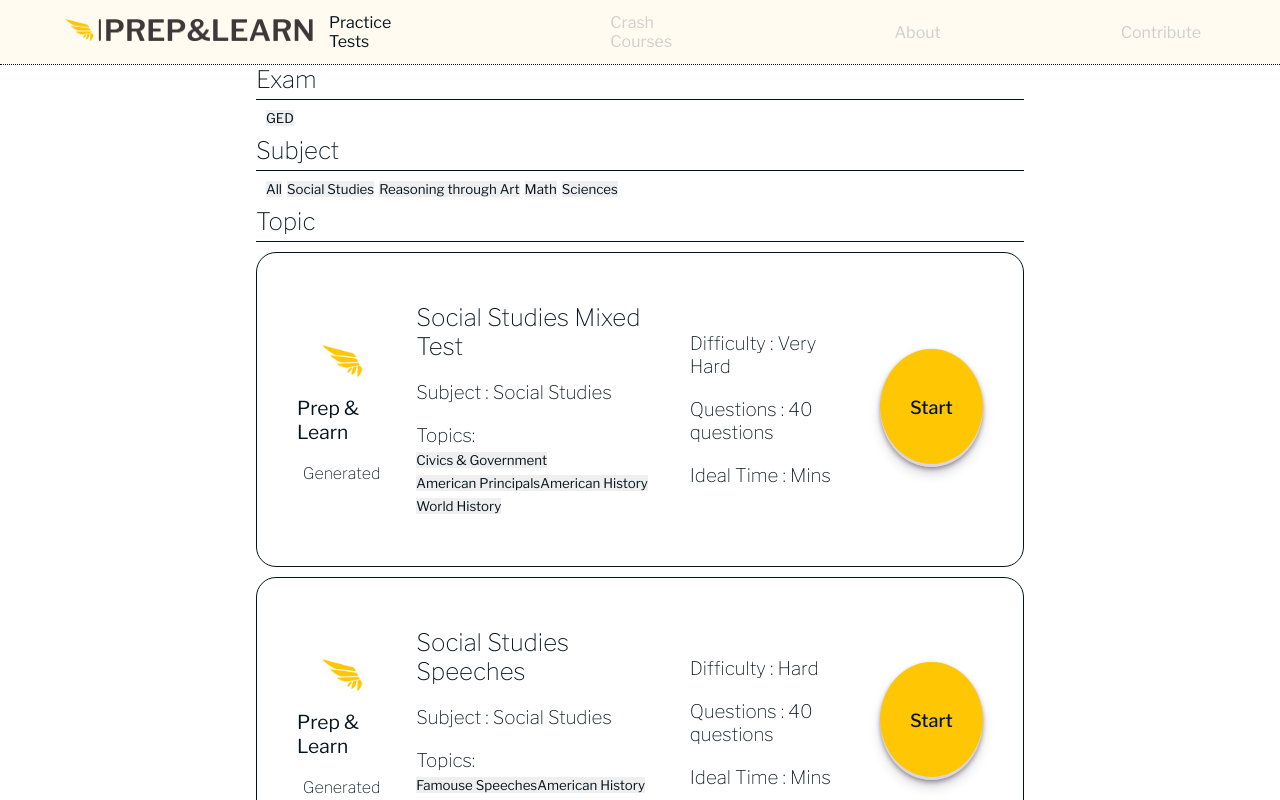
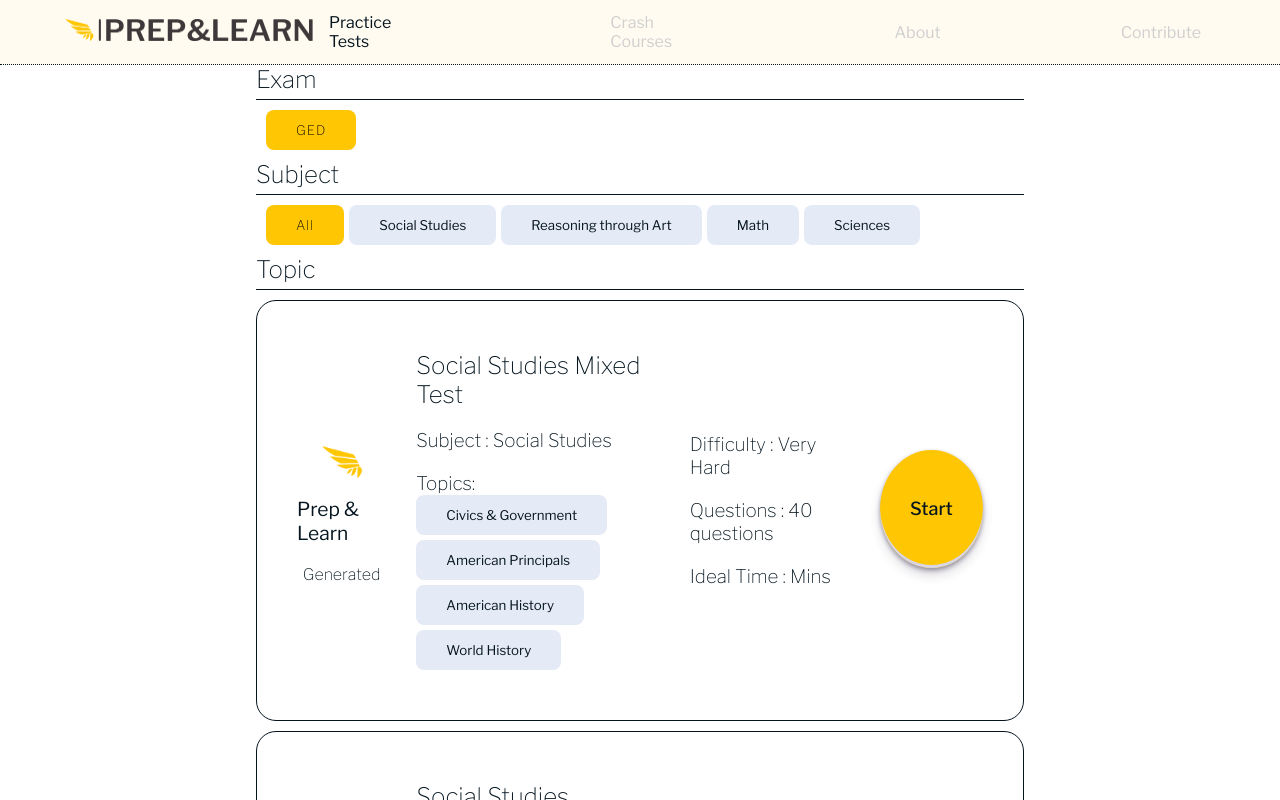
Before and after one commit to minkhaung-mkks/prep-learn, a Next.js app: page /practices in a window 1280 px wide. Shown: the top 800 px of the page. Built offline with nearby package versions, Linux system fonts and the light colour scheme.

Commit message:
Summary Page css

```diff
--- a/styles/global.css
+++ b/styles/global.css
@@ -121,3 +121,104 @@ a {
     color: #cfcfcf;
     pointer-events: none;
 }
+
+.selector_btn {
+    color: var(--text);
+    padding: 12px 30px;
+    border: none;
+    background-color: var(--secondary);
+    border-radius: 8px;
+    -webkit-border-radius: 8px;
+    -moz-border-radius: 8px;
+    -ms-border-radius: 8px;
+    -o-border-radius: 8px;
+    cursor: pointer;
+    transition: 0.2s ease-out all;
+    -webkit-transition: 0.2s ease-out all;
+    -moz-transition: 0.2s ease-out all;
+    -ms-transition: 0.2s ease-out all;
+    -o-transition: 0.2s ease-out all;
+
+}
+
+.selector_btn:hover,
+.selected_selector_btn {
+    background-color: var(--primary);
+    color: rgb(0, 0, 0);
+    font-weight: 100;
+    text-rendering: optimizeLegibility;
+    letter-spacing: 1px;
+}
+
+.topics_box {
+    display: flex;
+    gap: 5px;
+    flex-wrap: wrap;
+}
+
+.summary_card {
+    width: 60%;
+    max-width: 980px;
+    height: 35vh;
+    padding: 0px 20px;
+    position: absolute;
+    display: flex;
+    justify-content: space-around;
+    top: 50%;
+    left: 50%;
+    transform: translate(-50%, -50%);
+    -webkit-transform: translate(-50%, -50%);
+    -moz-transform: translate(-50%, -50%);
+    -ms-transform: translate(-50%, -50%);
+    -o-transform: translate(-50%, -50%);
+    background-color: #f9fbff;
+    border: 1px solid rgb(209,
+            209,
+            209);
+    border-radius: 10px;
+    -webkit-border-radius: 10px;
+    -moz-border-radius: 10px;
+    -ms-border-radius: 10px;
+    -o-border-radius: 10px;
+}
+
+.user_score_box {
+    border: 1px solid var(--faded);
+    display: flex;
+    justify-content: center;
+    flex-direction: column;
+    align-items: center;
+    gap: 5px;
+    width: 100px;
+    height: 100px;
+    border-radius: 100%;
+    -webkit-border-radius: 100%;
+    -moz-border-radius: 100%;
+    -ms-border-radius: 100%;
+    -o-border-radius: 100%;
+}
+
+.number_line {
+    width: 50%;
+    height: 1px;
+    background-color: var(--text);
+}
+
+.summary_l,
+.summary_r {
+    flex: 1;
+    display: flex;
+    gap: 10px;
+    flex-direction: column;
+    align-items: center;
+    justify-content: center;
+}
+
+.summary_topics {
+    padding: 8px 8px;
+    font-size: 0.8rem;
+}
+
+.user_score {
+    font-weight: 100;
+}
```
